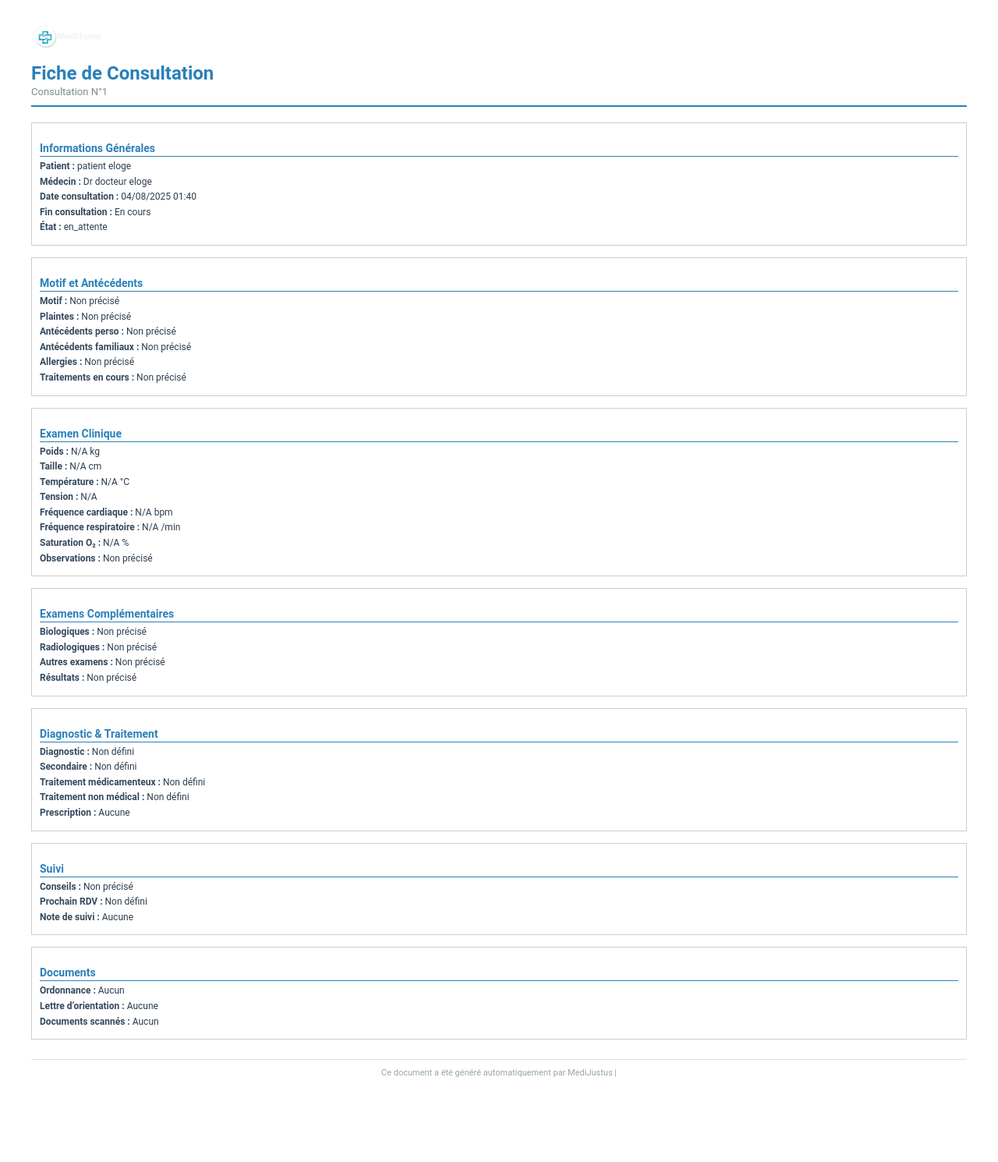
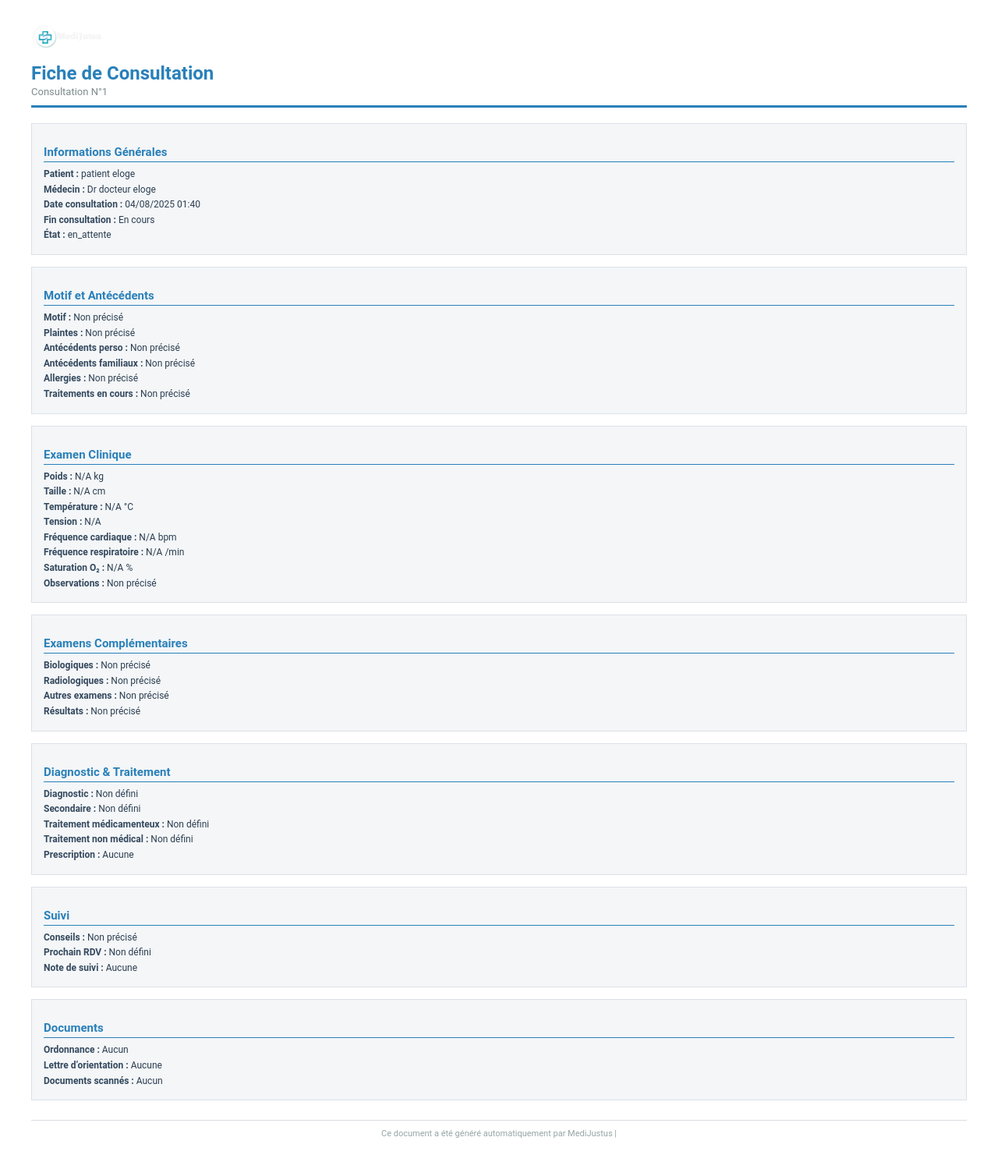
Before and after one commit to eloge9/MediJutsu, a Flask app: template templates/doctor/consultation/pdf_consultation.html in a window 1280 px wide. Shown: the whole page at 78% size. Before the commit the page ends 1412 px from the top, so only its background shows below. Run offline with Flask 3, Linux system fonts and the light colour scheme; the template is opened without the code that fills it: values named after a table or form of the project are taken from there, others are empty; data comes from the database, SQL or seed files in the repository; some libraries are stand-ins or nearby versions; some web fonts are replaced.

Commit message:
pokijtu123645687852

```diff
--- a/templates/doctor/consultation/pdf_consultation.html
+++ b/templates/doctor/consultation/pdf_consultation.html
@@ -22,11 +22,12 @@
             font-family: 'Roboto', sans-serif;
             margin: 30px 40px;
             color: #2c3e50;
+            background-color: #ffffff;
         }
 
         .header {
             display: block;
-            border-bottom: 2px solid #2980b9;
+            border-bottom: 3px solid #2980b9;
             padding-bottom: 10px;
             margin-bottom: 20px;
         }
@@ -61,17 +62,18 @@
         }
 
         .section {
-            padding: 10px;
+            padding: 12px 15px;
             margin-bottom: 15px;
-            border: 1px solid #ccc;
+            border: 1px solid #dce1e6;
+            background-color: #f4f6f8;
         }
 
         .section h3 {
-            font-size: 14px;
+            font-size: 15px;
             color: #2980b9;
-            margin-bottom: 5px;
+            margin-bottom: 8px;
             border-bottom: 1px solid #2980b9;
-            padding-bottom: 2px;
+            padding-bottom: 3px;
         }
 
         .section p {
@@ -101,22 +103,28 @@
             border-top: 1px solid #dcdde1;
             padding-top: 10px;
         }
+
+        /* Pour que xhtml2pdf gère mieux les images flottantes */
+        .clearfix::after {
+            content: "";
+            display: table;
+            clear: both;
+        }
     </style>
 </head>
 
 <body>
 
-    <div class="header">
+    <div class="header clearfix">
         <img src="{{ url_for('static', filename='images/logo/logo_header1.png') }}" class="logo" />
         <div class="title">
             <h1>Fiche de Consultation</h1>
             <p>Consultation N°{{ consultation.id }}</p>
         </div>
+        {% if consultation.patient.photo %}
+        <img src="{{ url_for('static', filename='photos/' ~ consultation.patient.photo) }}" class="photo" />
+        {% endif %}
     </div>
-
-    {% if consultation.patient.photo %}
-    <img src="{{ url_for('static', filename='photos/' ~ consultation.patient.photo) }}" class="photo" />
-    {% endif %}
 
     <div class="section">
         <h3>Informations Générales</h3>
```
